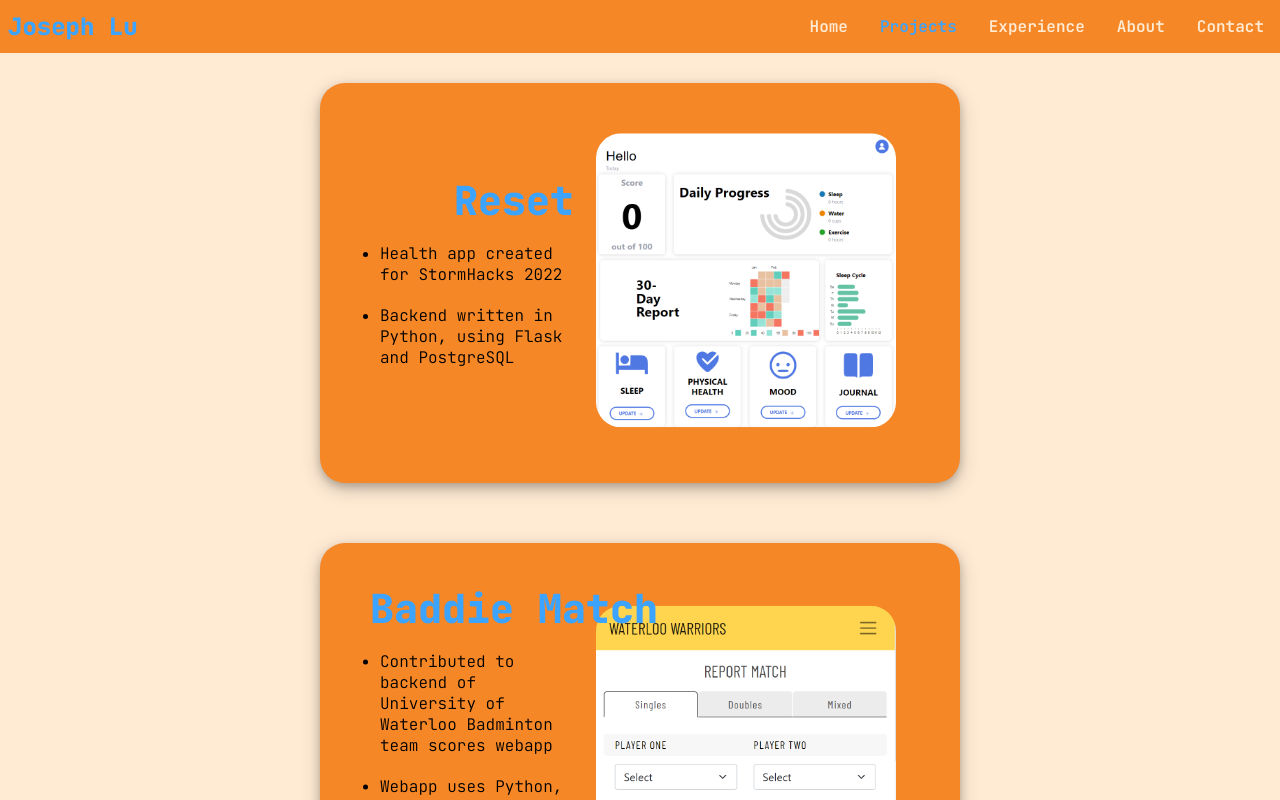
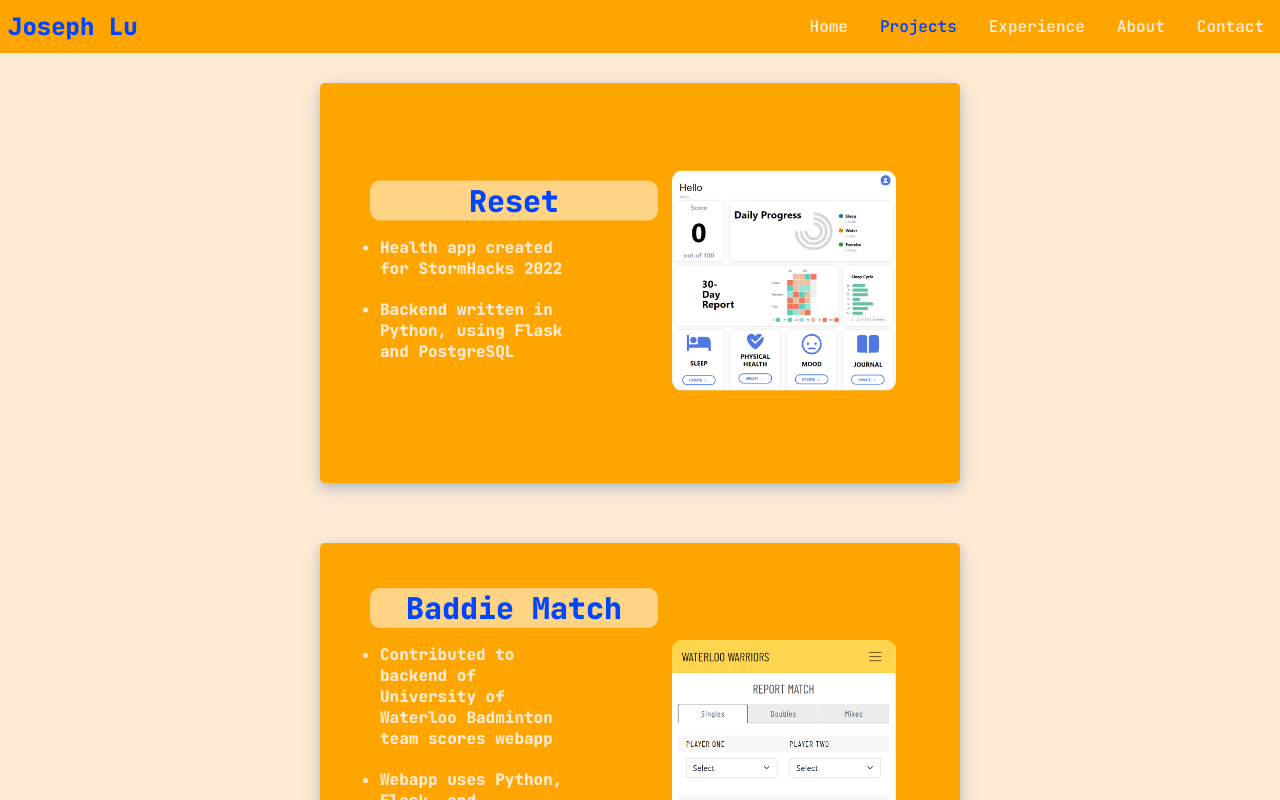
Before and after one commit to lu-joseph/lu-joseph.github.io, a JavaScript app: page /projects in a window 1280 px wide. Shown: the top 800 px of the page. Built offline with nearby package versions, Linux system fonts and the light colour scheme.

Commit message:
Recolouring

```diff
--- a/src/css/Layout.css
+++ b/src/css/Layout.css
@@ -1,8 +1,9 @@
 :root {
     --colour1: #FFEBD4;
-    --colour2: #F58727;
-    /* --colour3: #2A83D1; */
-    --colour3: #3CA4FF;
+    /* --colour2: #F58727; */
+    --colour2: #FFA500;
+    --colour3: #0045FF;
+    /* --colour3: #004684; */
     --colour4: #FFB97B;
 }
 
--- a/src/css/ProjectEntry.css
+++ b/src/css/ProjectEntry.css
@@ -3,11 +3,14 @@
 }
 
 div.entry-container {
-    box-shadow: 0 4px 8px 0 rgba(0, 0, 0, 0.2),
-    0 6px 20px 0 rgba(0, 0, 0, 0.19);
+    /* box-shadow: 0 4px 8px 0 rgba(0, 0, 0, 0.2),
+    0 6px 20px 0 rgba(0, 0, 0, 0.19); */
+    box-shadow: 0 4px 8px 0 rgba(70, 124, 177, 0.25),
+        0 6px 20px 0 rgba(70, 124, 177, 0.25);
     width: 50%;
     height: calc(var(--imageSize) + 100px);
-    border-radius: 25px;
+    /* border-radius: 25px; */
+    border-radius: 5px;
     margin: auto;
     position: relative;
     background-color: var(--colour2);
@@ -15,11 +18,11 @@ div.entry-container {
 
 body {
     font-family: 'JetBrains Mono',
-    monospace;
+        monospace;
 }
 
 .title {
-    font-size: 40px;
+    font-size: 30px;
     font-weight: 800;
     color: var(--colour3);
     text-align: center;
@@ -27,14 +30,18 @@ body {
     margin-top: 60px;
     margin-left: 50px;
     width: 45%;
+    background-color: #ffd485;
+    border-radius: 10px;
 }
 
 .details {
     width: 37%;
     margin-left: 20px;
+    color: var(--colour1);
+    font-weight: 700;
 }
 
-.details > li {
+.details>li {
     margin-bottom: 20px;
 }
 
@@ -55,9 +62,11 @@ body {
     top: 50%;
     -ms-transform: translateY(-50%);
     transform: translateY(-50%);
+    width: 35%;
 }
 
 .image {
-    width: var(--imageSize);
-    border-radius: 25px;
+    width: 100%;
+    height: auto;
+    border-radius: 10px;
 }
```
